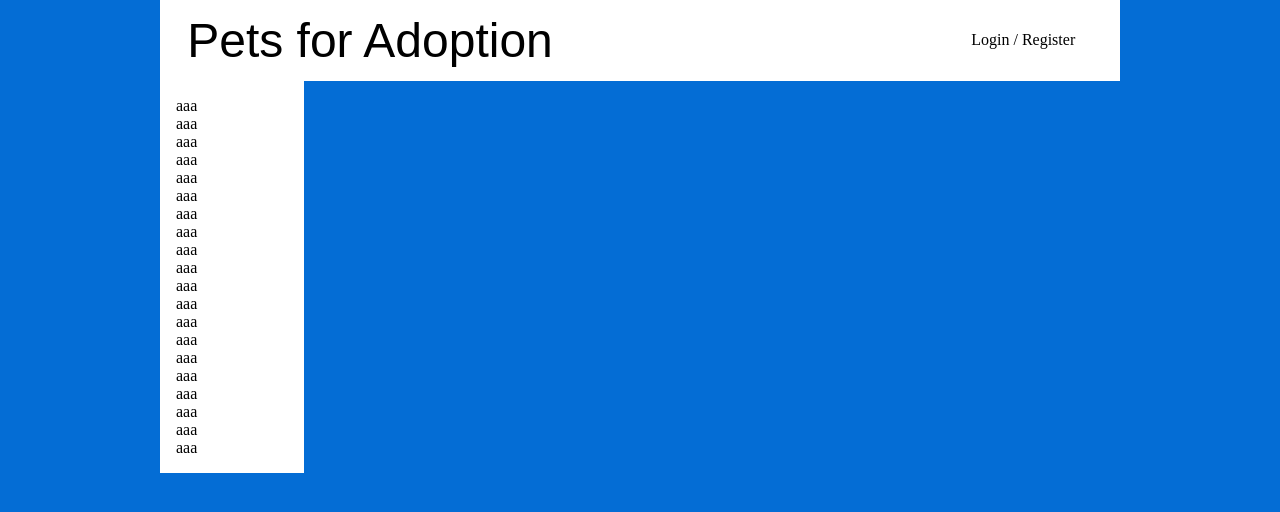
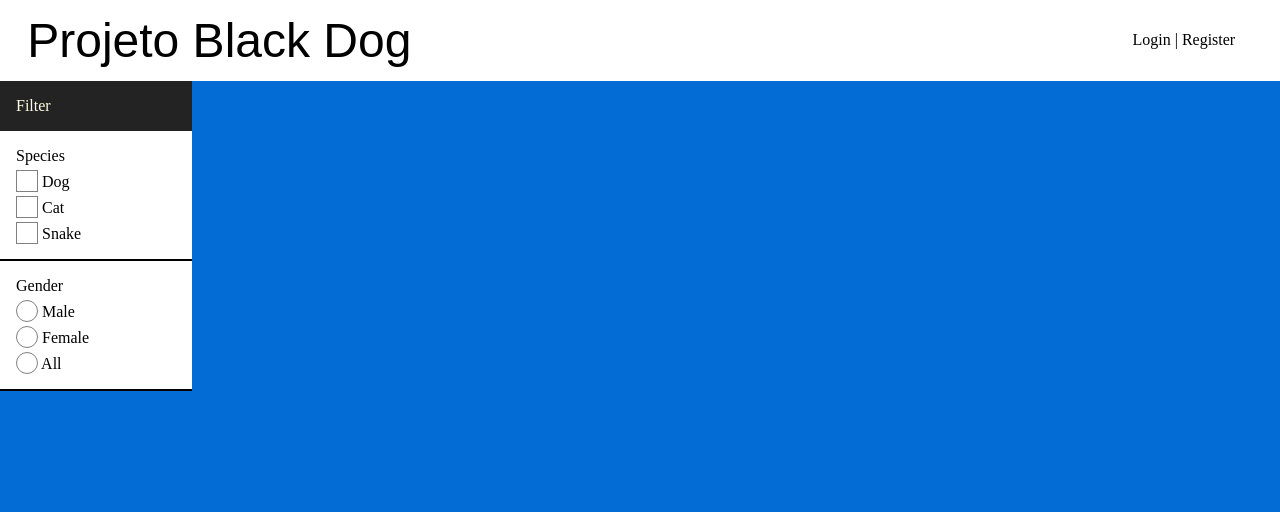
Before and after one commit to nuno-fao/LTW, a PHP site: page / in a window 1280 px wide. Shown: the top 512 px of the page. Run offline with PHP 8.4, Linux system fonts and the light colour scheme.

Commit message:
added custom radio button and check boxes, added filter sections

```diff
--- a/css/layout.css
+++ b/css/layout.css
@@ -1,13 +1,13 @@
-body{
-    width: 60em;
+body {
+    width: 80em;
     margin: 0 auto;
 }
 
-header{
+header {
     display: flex;
     flex-direction: row;
 }
 
 aside {
-    max-width: 7em;
+    max-width: 12em;
 }
--- a/css/style.css
+++ b/css/style.css
@@ -1,29 +1,102 @@
-body{
+body {
     background-color: #046dd5;
 }
 
-header{
+header {
     background-color: white;
     padding: .8em;
-
     display: flex;
     flex-direction: row;
 }
 
-header .login{
+header .login {
     margin: auto 2em auto auto;
 }
+
 header #title {
     font-family: "Ubuntu Thin", sans-serif;
-    margin: auto 0.3em ;
     font-size: 3em;
+    margin: auto 0.3em;
 }
-header #user{
+
+header #user {
     display: none;
     visibility: hidden;
 }
 
 aside {
     background-color: white;
+}
+
+a {
+    all: unset;
+    text-decoration: none;
+}
+
+ul.no_bullet li {
+    list-style-type: none;
+}
+
+#filterElement {
+    padding: 0;
+    margin: 0;
+}
+
+.multipleSelector,
+.radioSelector {
+    padding: 1em;
+    margin: 0;
+    border-bottom: black;
+}
+
+#filterTag {
+    background-color: #232323;
+    color: #ffffdc;
     padding: 1em;
 }
+
+div.multipleSelector,
+div.radioSelector {
+    border-bottom: 2px solid black;
+}
+
+.multipleSelector label input,
+.radioSelector label input {
+    display: none;
+}
+
+.radioSelector span {
+    border-radius: 50%;
+}
+
+.multipleSelector label span,
+.radioSelector label span {
+    height: 20px;
+    width: 20px;
+    top: 5px;
+    border: 1px solid grey;
+    display: inline-block;
+    position: relative;
+}
+
+.multipleSelector input[type="checkbox"]:checked+span::after,
+.radioSelector input[type="radio"]:checked+span::after {
+    content: "";
+    height: 10px;
+    width: 10px;
+    position: absolute;
+    top: 4px;
+    left: 4px;
+    border: 1px solid grey;
+    background: #f5b027;
+    background-color: rgb(245, 176, 39);
+    background-position-x: 0%;
+    background-position-y: 0%;
+    background-repeat: repeat;
+    background-attachment: scroll;
+    background-image: none;
+    background-size: auto;
+    background-origin: padding-box;
+    background-clip: border-box;
+    border-radius: inherit;
+}
--- a/templates/tpl_common.php
+++ b/templates/tpl_common.php
@@ -5,7 +5,7 @@ function draw_head(){
 <html lang="en">
 <head>
 	<meta charset="UTF-8">
-	<title>Pets For Adoption</title>
+	<title>Projeto Black Dog</title>
 	<link rel="stylesheet" href="css/style.css">
 	<link rel="stylesheet" href="css/layout.css">
 	<link rel="stylesheet" href="css/responsive.css">
@@ -17,9 +17,9 @@ function draw_head(){
 function draw_header(){
     ?>
     <header>
-        <label id="title">Pets for Adoption</label>
+        <a id="title" href="/">Projeto Black Dog</a>
         <section class="login">
-            <label id="login_register">Login / Register</label>
+            <label id="login_register">Login  |  Register</label>
             <label id="user">Name</label>
         </section>
     </header>
--- a/templates/tpl_main.php
+++ b/templates/tpl_main.php
@@ -2,27 +2,56 @@
 function draw_aside(){?>
 
     <aside id="filter">
-        aaa<br>
-        aaa<br>
-        aaa<br>
-        aaa<br>
-        aaa<br>
-        aaa<br>
-        aaa<br>
-        aaa<br>
-        aaa<br>
-        aaa<br>
-        aaa<br>
-        aaa<br>
-        aaa<br>
-        aaa<br>
-        aaa<br>
-        aaa<br>
-        aaa<br>
-        aaa<br>
-        aaa<br>
-        aaa<br>
-	</aside>
+        <div id="filterTag">Filter</div>
+        <div class="no_bullet" id="filterElement">
+            <div class="multipleSelector">
+                    Species
+                    <div>
+                        <label>
+                            <input type="checkbox" id="Dog" name="Dog">
+                            <span></span>
+                            Dog
+                            <br>
+                        </label>
+                        <label >
+                            <input type='checkbox' id="Snake" name="Snake">
+                            <span></span>
+                            Cat
+                            <br>
+                        </label>
+                        <label>
+                            <input type='checkbox' id="Snake" name="Snake">
+                            <span></span>
+                            Snake
+                        </label>
+                    </div>
+            </div>
+            <div class="radioSelector">
+                    Gender
+                    <div>
+                        <label>
+                            <input type="radio" id="male" name="gender" value="male">
+                            <span></span>
+                            Male
+                            <br>
+                        </label>
+                        <label >
+                            <input type='radio' id="female" name="gender" value="female">
+                            <span></span>
+                            Female
+                            <br>
+                        </label>
+                        <label >
+                            <input type='radio' id="all" name="gender" value="all">
+                            <span></span>
+                            All
+                            <br>
+                        </label>
+                    </div>
+            </div>
+        </div>
+    </aside>
+
 <?php } ?>
 
 <?php
```
